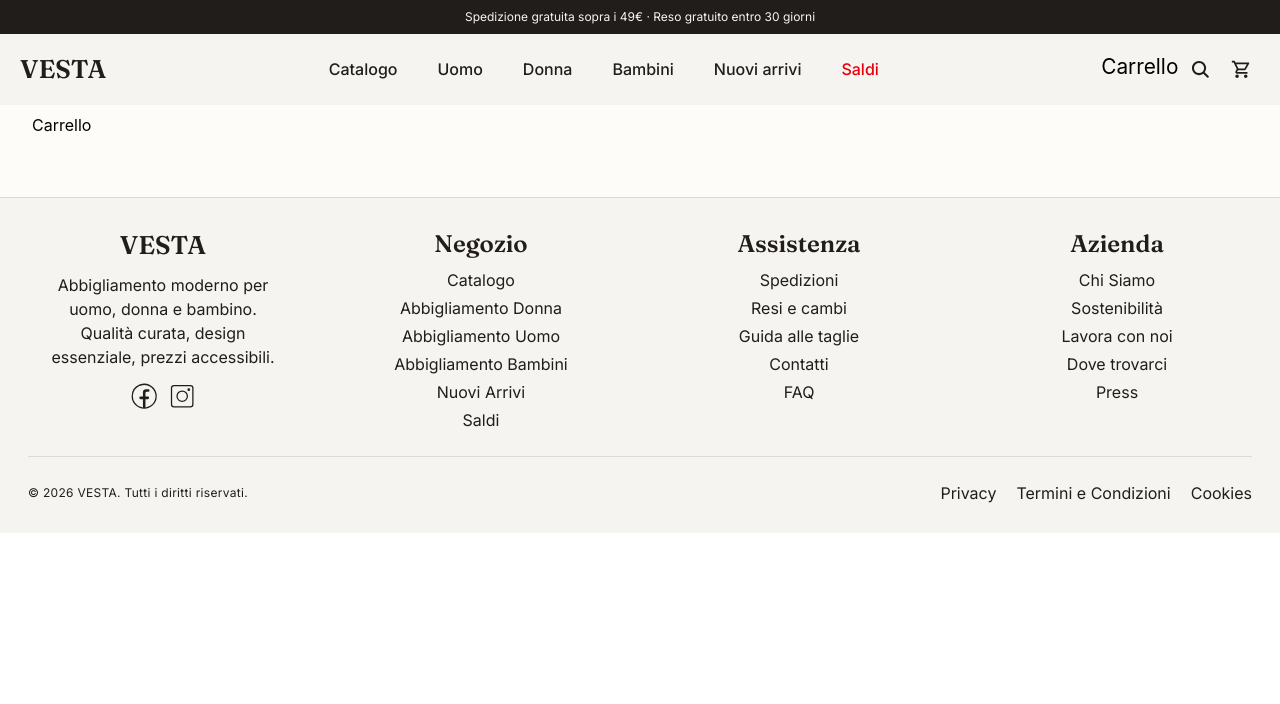
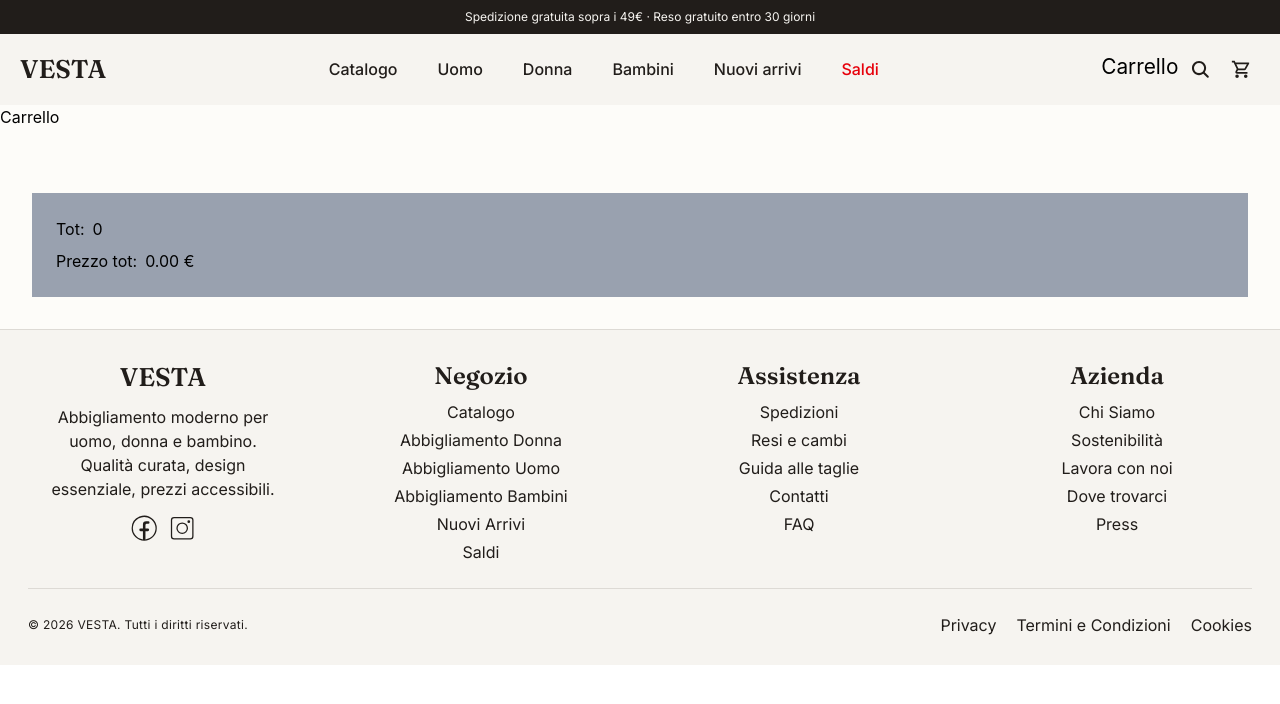
Before and after one commit to santie96/TShort, a React (Vite) app: page /carrello in a window 1280 px wide. Shown: the top 704 px of the page. Built offline with nearby package versions, Linux system fonts and the light colour scheme.

Commit message:
fix carrello

```diff
--- a/src/component/pages/Carrello.jsx
+++ b/src/component/pages/Carrello.jsx
@@ -3,7 +3,7 @@ import { CartContext } from "../utilities/context/CartContext";
 import CartCardProdotti from "../ui/layout/CartCardProdotti";
 
 function Carrello() {
-  const { cart } = useContext(CartContext);
+  const { cart, totalItems, totalPrice } = useContext(CartContext);
 
   console.log("Carrello:", cart);
 
@@ -12,15 +12,33 @@ function Carrello() {
   return (
     <>
       <div className="bg-[#FDFCF9]">
-        <div className="mx-auto max-w-7xl px-4 pb-8 sm:px-6 lg:px-8  md:pt-2 md:pb-15">
-          <div className="flex flex-col justify-start items-start">
-            <h1>Carrello</h1>
-            <div className="grid grid-cols-2 md:grid-cols-4 gap-4 md:gap-4">
-              {cart.map((item) => (
-                <CartCardProdotti key={item.id} product={item} />
-              ))}
+        <div>
+          <h1>Carrello</h1>
+        </div>
+        <div className="grid grid-cols-1 gap-8 p-8">
+
+          <div className="">
+            <div className="flex flex-col justify-start items-start">
+              <div className="grid grid-cols-1 gap-6 md:gap-4">
+                {cart.map((item) => (
+                  <CartCardProdotti key={item.id} product={item} />
+                ))}
+              </div>
             </div>
           </div>
+
+          <div className="bg-gray-400 mx-auto w-full p-6 space-y-2">
+            <div className="flex gap-2">
+              <h6>Tot:</h6>
+              <span>{totalItems}</span>
+            </div>
+
+            <div className="flex gap-2">
+              <h6>Prezzo tot:</h6>
+              <span>{`${totalPrice} €`}</span>
+            </div>
+          </div>
+
         </div>
       </div>
     </>
--- a/src/component/pages/Layout/Prodotto.jsx
+++ b/src/component/pages/Layout/Prodotto.jsx
@@ -1,4 +1,5 @@
-import { useEffect, useState } from "react";
+import { useEffect, useState, useContext } from "react";
+import { CartContext } from "../../utilities/context/CartContext";
 import { useParams, Link } from "react-router-dom";
 import { getProductById } from "../../utilities/function-utilities/prodottiService";
 import { calcoloPrezzoScontato } from "../../utilities/function-utilities/prezzoService";
@@ -69,6 +70,8 @@ function Prodotto() {
         : 0;
 
     const roundedRating = Math.round(averageRating * 2) / 2;
+
+    const { addToCart } = useContext(CartContext);
 
     return (
         <>
@@ -184,7 +187,10 @@ function Prodotto() {
 
                                             <div className="w-full
                                 lg:max-w-60  h-12 bg-[#C47048] lg:bg-[#23201D] lg:hover:bg-[#C47048] lg:transition-colors lg:hover:duration-300 text-[#FDFCF8] rounded-full cursor-pointer flex justify-center items-center text-xl lg:text-base  font-semibold">
-                                                <button type="button" className="cursor-pointer flex items-center justify-center gap-2">
+                                                <button
+                                                    type="button"
+                                                    className="cursor-pointer flex items-center justify-center gap-2"
+                                                    onClick={() => addToCart(prodotto)}>
                                                     {isLargeScreen ? (
                                                         <span>+ Aggiungi al carrello</span>
                                                     ) : (
@@ -209,7 +215,10 @@ function Prodotto() {
 
                                 <div className="w-full
                                 py-2 lg:py-3 bg-[#C47048] text-[#FDFCF8] rounded-full cursor-pointer flex justify-center items-center  font-semibold">
-                                    <button type="button" className="cursor-pointer flex items-center justify-center gap-2">
+                                    <button
+                                        type="button"
+                                        className="cursor-pointer flex items-center justify-center gap-2"
+                                        onClick={() => addToCart(prodotto)}>
                                         {isLargeScreen ? (
                                             <span>+ Aggiungi al carrello</span>
                                         ) : (
--- a/src/component/ui/layout/CardProdotti.jsx
+++ b/src/component/ui/layout/CardProdotti.jsx
@@ -44,7 +44,7 @@ function CardProdotti({ product }) {
 
             <div className="pointer-events-none absolute inset-0 z-20 flex h-full w-full items-end justify-center bg-[#191101]/10 p-5">
               <div className="pointer-events-auto py-2.5 w-full bg-[#C47048] lg:translate-y-3 lg:opacity-0 lg:bg-[#23201D] text-[#FDFCF8] rounded-full cursor-pointer flex justify-center items-center lg:transition-all lg:hover:bg-[#C47048] lg:group-hover:opacity-100 lg:group-hover:translate-y-0 lg:duration-500 lg:ease-in-out text-base font-semibold">
-                <button type="button" className="w-full flex items-center justify-center gap-2 cursor-pointer" onClick={() => addToCart(product)}>
+                <button type="button" className="w-full flex items-center justify-center gap-2 cursor-pointer">
                   {isLargeScreen ? (
                     <span>+ Aggiungi al carrello</span>
                   ) : (
--- a/src/component/ui/layout/CartCardProdotti.jsx
+++ b/src/component/ui/layout/CartCardProdotti.jsx
@@ -8,7 +8,7 @@ import { useContext } from "react";
 
 function CartCardProdotti({ product }) {
 
-  const { decreaseQuantity, increaseQuantity } = useContext(CartContext);
+  const { cart, decreaseQuantity, increaseQuantity, removeFromCart } = useContext(CartContext);
 
   const isLargeScreen = screenSize()
 
@@ -20,31 +20,23 @@ function CartCardProdotti({ product }) {
 
   return (
     <>
-      <div className="flex flex-col">
+      <div className="flex items-center gap-5">
         <div className="relative overflow-hidden rounded-xl">
 
-          <div className="relative group aspect-3/4 sm:aspect-4/5 ">
+          <div className="relative group aspect-3/4 sm:aspect-4/5">
             <Link to={`/prodotto/${product.id}`} className="block h-full">
               <img
                 src={product.image}
                 alt={product.title}
-                className="w-full h-full object-cover block transition-all group-hover:scale-105 duration-500 ease-in-out"
+                className="w-20 object-cover block transition-all group-hover:scale-105 duration-500 ease-in-out"
               />
             </Link>
-
-            {badgeText && (
-              <div className="pointer-events-none absolute inset-0 z-10 p-3 md:p-5">
-                <span className={`text-[#F6F4F0] rounded-md px-1.5 py-[0.175rem] text-sm md:text-base ${badgeColor}`}>
-                  {badgeText}
-                </span>
-              </div>
-            )}
-
           </div>
 
         </div>
 
         <div className="text-black font-text flex flex-col gap-1">
+
           <h2 className="text-base font-semibold font-title mt-1">{product.title}</h2>
           <p className="text-sm font-text">{product.subtitle}</p>
 
@@ -65,19 +57,29 @@ function CartCardProdotti({ product }) {
             </>
           )}
 
-          <div>
+          <div className="flex gap-3 items-center">
             <button
-              className="cursor-pointer"
+              className="cursor-pointer border rounded-full border-black select-none h-6 w-6 grid place-items-center"
               type="button"
               onClick={() => decreaseQuantity(product)}>
-              <span>-</span>
+              -
             </button>
 
+            <span className="w-4 flex justify-center select-none">{product.quantity}</span>
+
             <button
-              className="cursor-pointer"
+              className="cursor-pointer border rounded-full border-black select-none h-6 w-6 grid place-items-center"
               type="button"
               onClick={() => increaseQuantity(product)}>
-              <span>+</span>
+              +
+            </button>
+
+
+            <button
+              className="cursor-pointer border rounded-full border-black select-none h-8 w-24"
+              type="button"
+              onClick={() => removeFromCart(product)}>
+              Rimouvi
             </button>
           </div>
 
--- a/src/component/utilities/context/CartContext.jsx
+++ b/src/component/utilities/context/CartContext.jsx
@@ -24,22 +24,26 @@ function CartProvider({ children }) {
 
     const totalPrice = cart.reduce(
         (accumulator, item) => {
+            if (item.sale > 0) {
+                return accumulator + item.quantity * (item.price - ((item.price * item.sale) /100) )
+            }
+
             return accumulator + item.quantity * item.price;
         },
         0
-    );
+    ).toFixed(2);
 
     function handleAddToCart(product) {
         addToCart(product, cart, setCart);
     }
     function handleremoveFromCart(product) {
-        addToCart(product, cart, setCart);
+        removeFromCart(product, cart, setCart);
     }
     function handledecreaseQuantity(product) {
-        addToCart(product, cart, setCart);
+        decreaseQuantity(product, cart, setCart);
     }
     function handleincreaseQuantity(product) {
-        addToCart(product, cart, setCart);
+        increaseQuantity(product, cart, setCart);
     }
 
     return (
```
